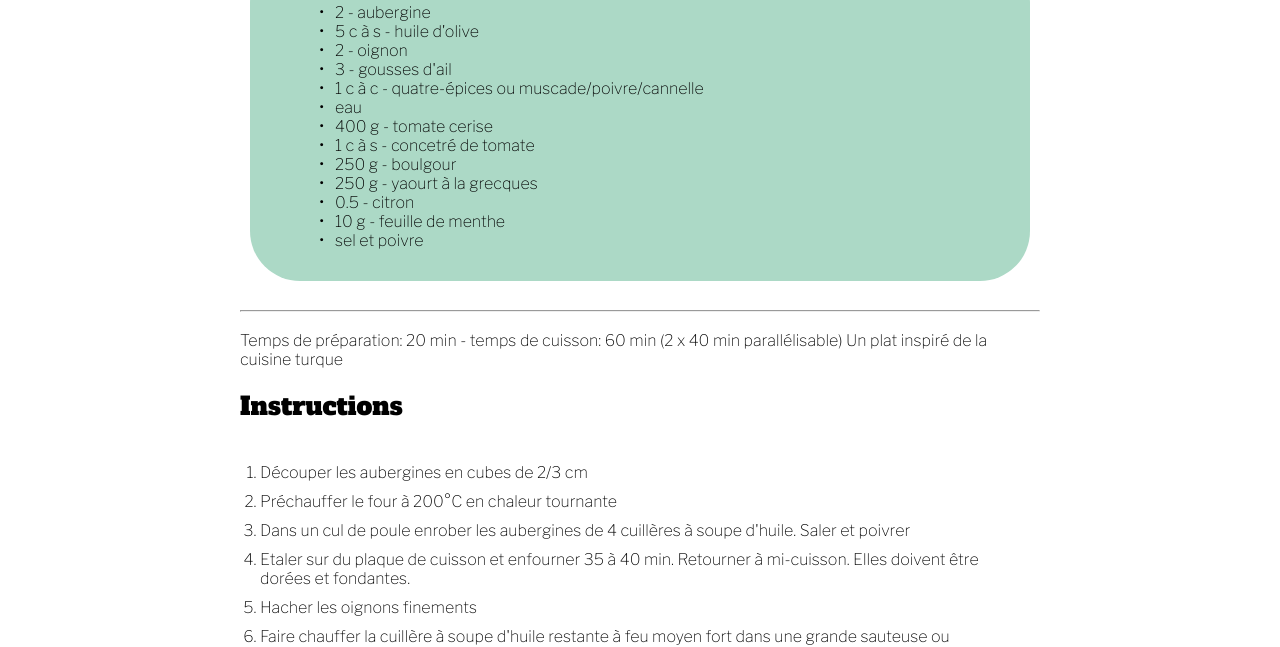
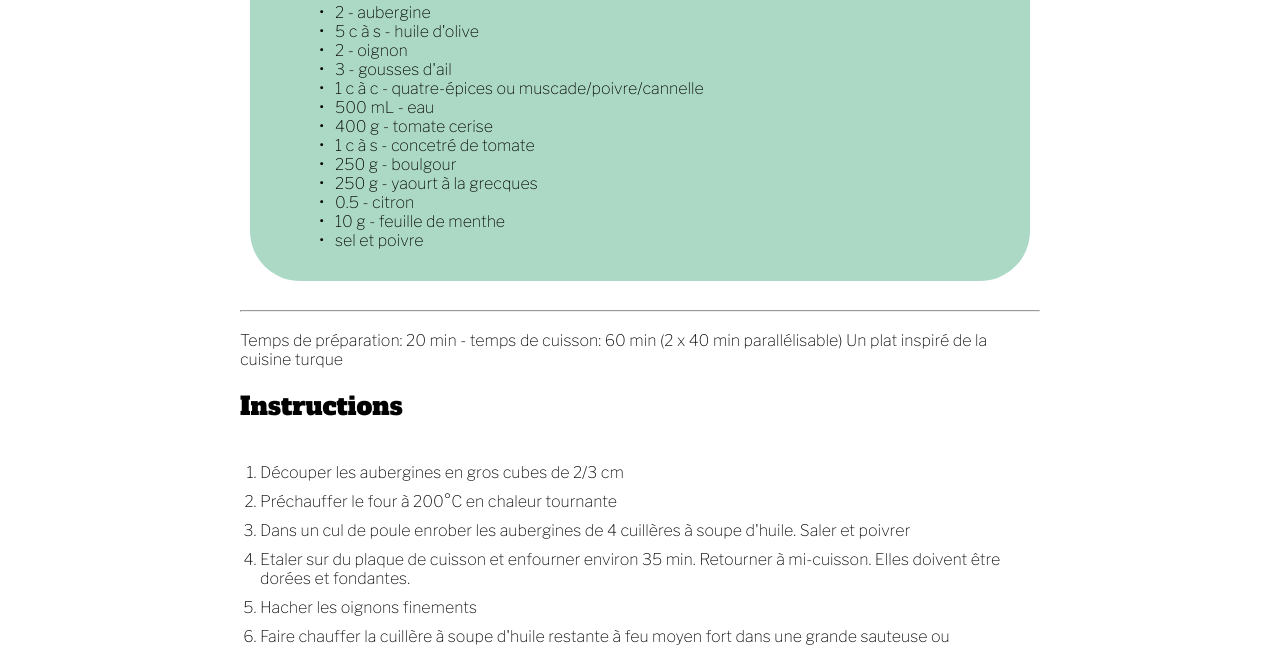
Before and after one commit to neuracr/neuracr.github.io, a Jekyll site: the page built from docs/recipes/_posts/2025-11-23-bulgur-tomato-eggplant-yogurt_fr.html, in a window 1280 px wide. Shown: the part 946-1593 px from the top of the page. Built offline with Jekyll 4.4.1, drawn with Linux system fonts in a browser that asks for light colours; some web fonts are replaced.

Commit message:
[UPD] Fix bulgur tomato eggplant yogurt recipe

```diff
--- a/docs/recipes/_posts/2025-11-23-bulgur-tomato-eggplant-yogurt_fr.html
+++ b/docs/recipes/_posts/2025-11-23-bulgur-tomato-eggplant-yogurt_fr.html
@@ -20,7 +20,7 @@ ingredients:
           quantity: 1
           unit: c à c
         - name: eau
-          quantité: 500
+          quantity: 500
           unit: mL
         - name: tomate cerise
           quantity: 400
@@ -52,10 +52,10 @@ Un plat inspiré de la cuisine turque
 <h2>Instructions</h2>
 <div>
   <ol>
-    <li>Découper les aubergines en cubes de 2/3 cm</li>
+    <li>Découper les aubergines en gros cubes de 2/3 cm</li>
     <li>Préchauffer le four à 200°C en chaleur tournante</li>
     <li>Dans un cul de poule enrober les aubergines de 4 cuillères à soupe d'huile. Saler et poivrer</li>
-    <li>Etaler sur du plaque de cuisson et enfourner 35 à 40 min. Retourner à mi-cuisson. Elles doivent être dorées et fondantes.</li>
+    <li>Etaler sur du plaque de cuisson et enfourner environ 35 min. Retourner à mi-cuisson. Elles doivent être dorées et fondantes.</li>
     <li>Hacher les oignons finements</li>
     <li>Faire chauffer la cuillère à soupe d'huile restante à feu moyen fort dans une grande sauteuse ou casserole</li>
     <li>Faire revenir les oignons pendant 8 min en remuant de temps en temps</li>
```
